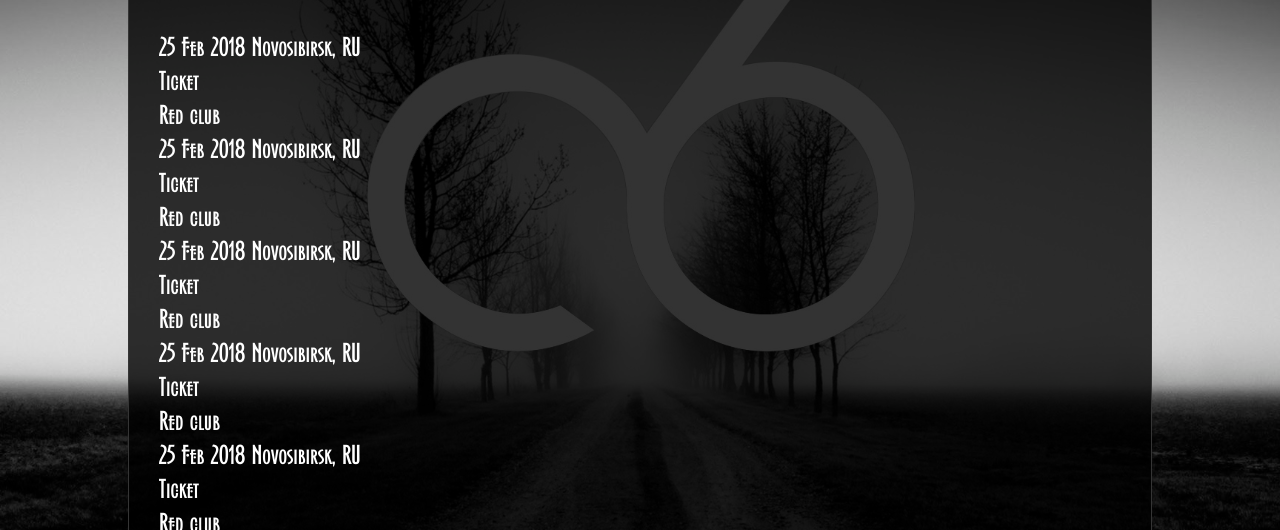
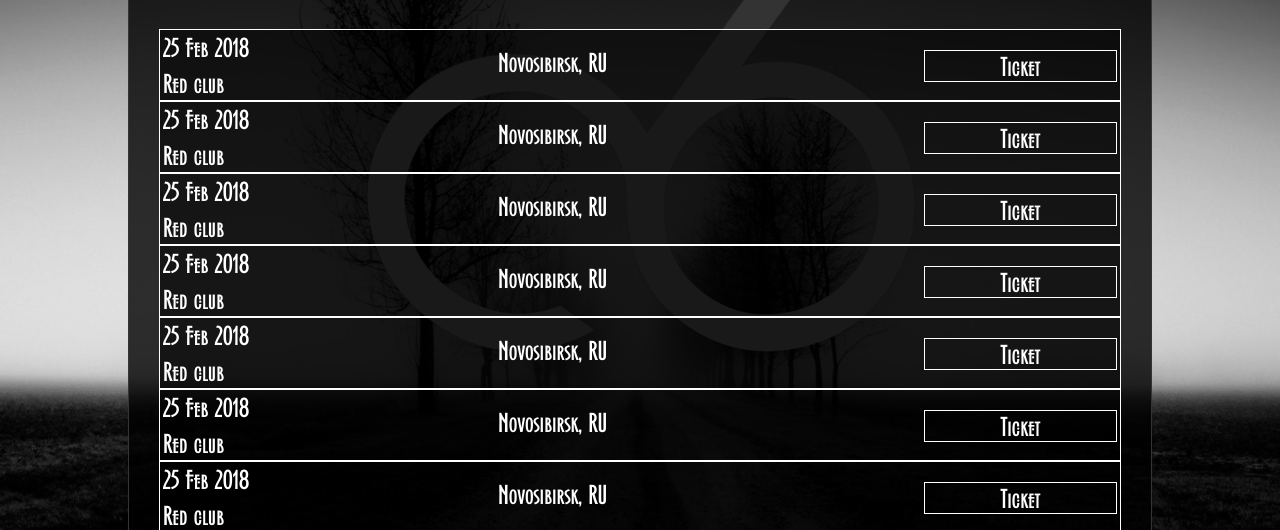
Before and after one commit to TimofeevMikhail/Colorblind, a plain HTML site: page resurses/events.html in a window 1280 px wide. Shown: the part 259-789 px from the top of the page. Drawn offline with nearby package versions, Linux system fonts and the light colour scheme.

Commit message:
Main css update

```diff
--- a/css/main.css
+++ b/css/main.css
@@ -336,3 +336,40 @@
 			color:#000;
 			background-color:#C9B8B9;
 		}
+		.event{
+			display:flex;
+			padding-left:3px;
+			height:70px;
+			width:inherit;
+			background-color:rgba(0,0,0,0.50);
+			border:thin groove #FFFFFF;
+			flex-flow:row wrap;
+		}
+		.eventSity{
+			display:block;
+			width:45%;
+			padding-top:15px;
+		}
+		.eventLocation{
+			display:block;
+			align-self:flex-end;
+			justify-content:flex-end;
+			margin-top:-20px;
+		}
+		.eventDate{
+			display:block;
+			width:35%;
+			align-self:flex-start;
+		}
+		.eventTicket{
+			display:flex;
+			width:20%;
+			height:30px;
+			margin-top:20px;
+			border:thin groove #FFFFFF;
+			margin-left:-5px;
+			justify-content:center;
+		}
+		.ticket{
+			align-self:center;
+		}
```
